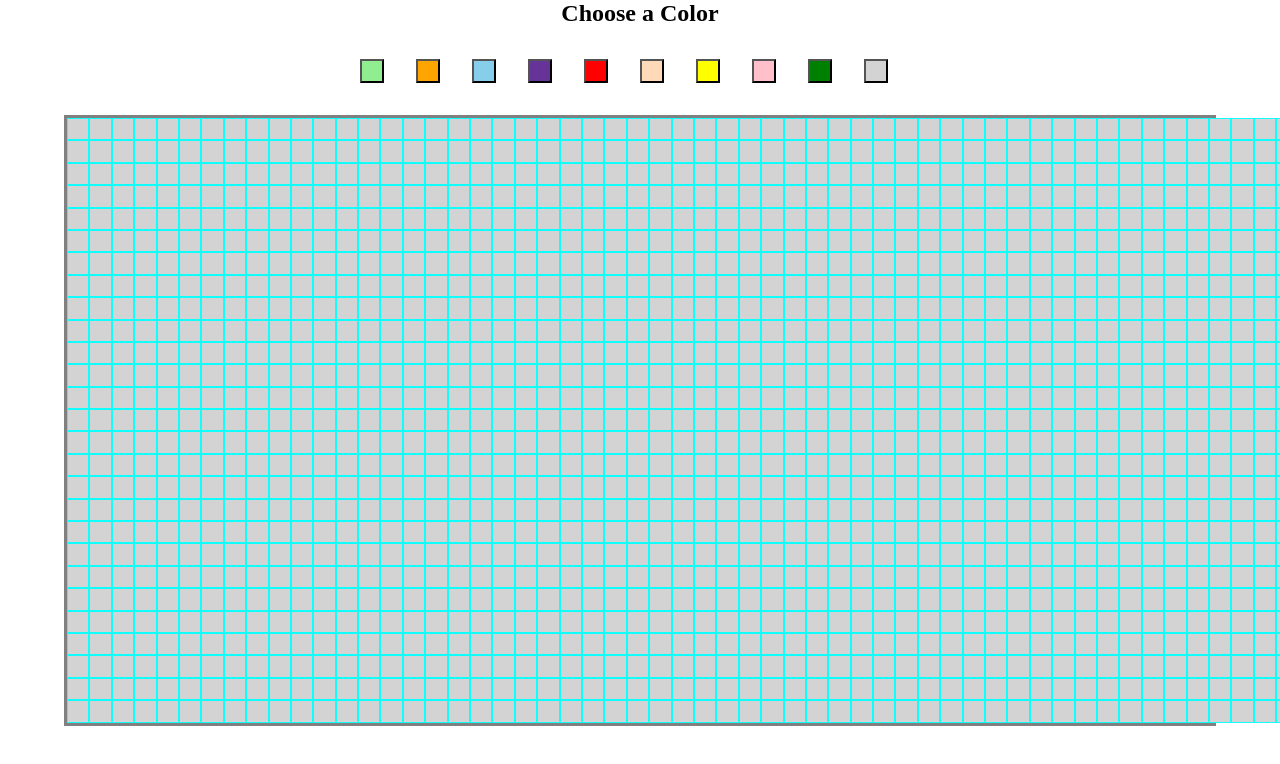
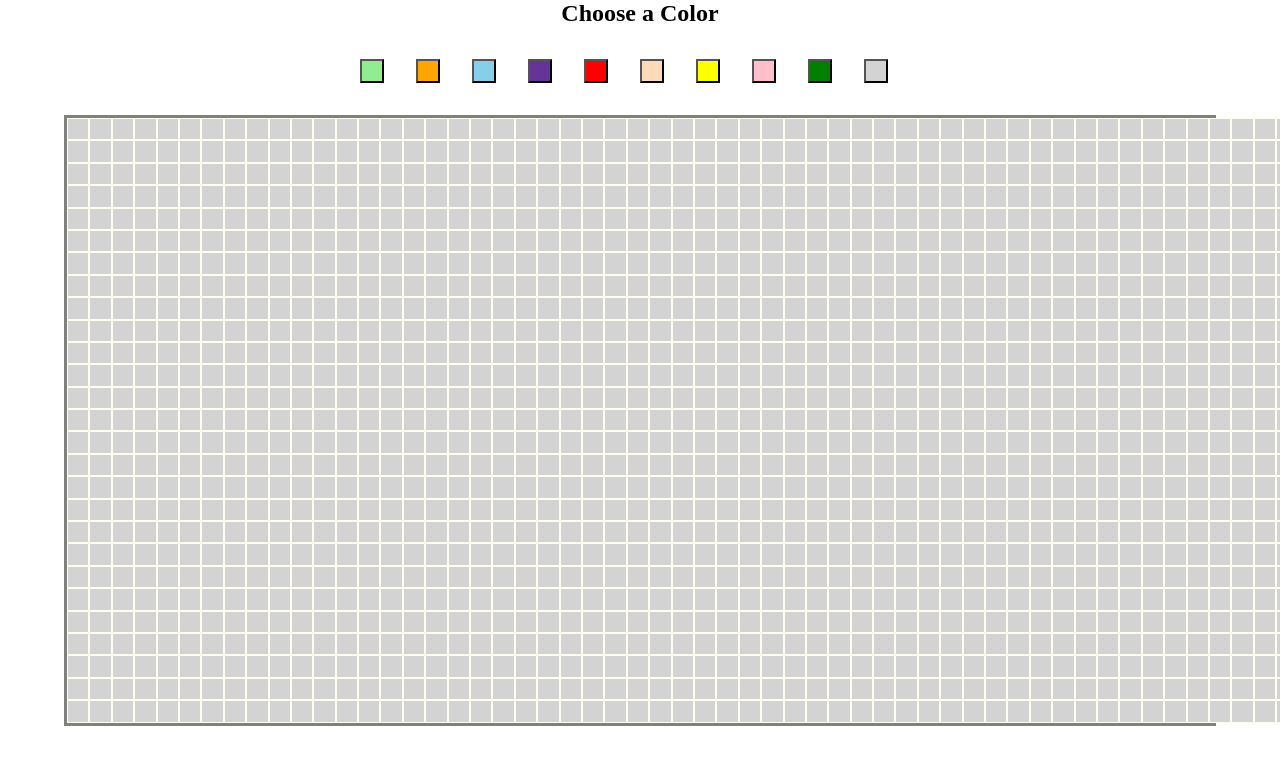
Before and after one commit to JohanSwannie/blokkies-app, a React (Vite) app: page / in a window 1280 px wide. Shown: the top 764 px of the page. Built offline with nearby package versions, Linux system fonts and the light colour scheme.

Commit message:
Commit Pixel JSX Component

```diff
--- a/src/components/Pixel.jsx
+++ b/src/components/Pixel.jsx
@@ -10,7 +10,7 @@
       style={{
         width: "1.4rem",
         height: "1.4rem",
-        border: "1px solid #0fffff",
+        border: "1px solid #fffeee",
         backgroundColor: `${pixelColor}`,
       }}
     ></div>
```
